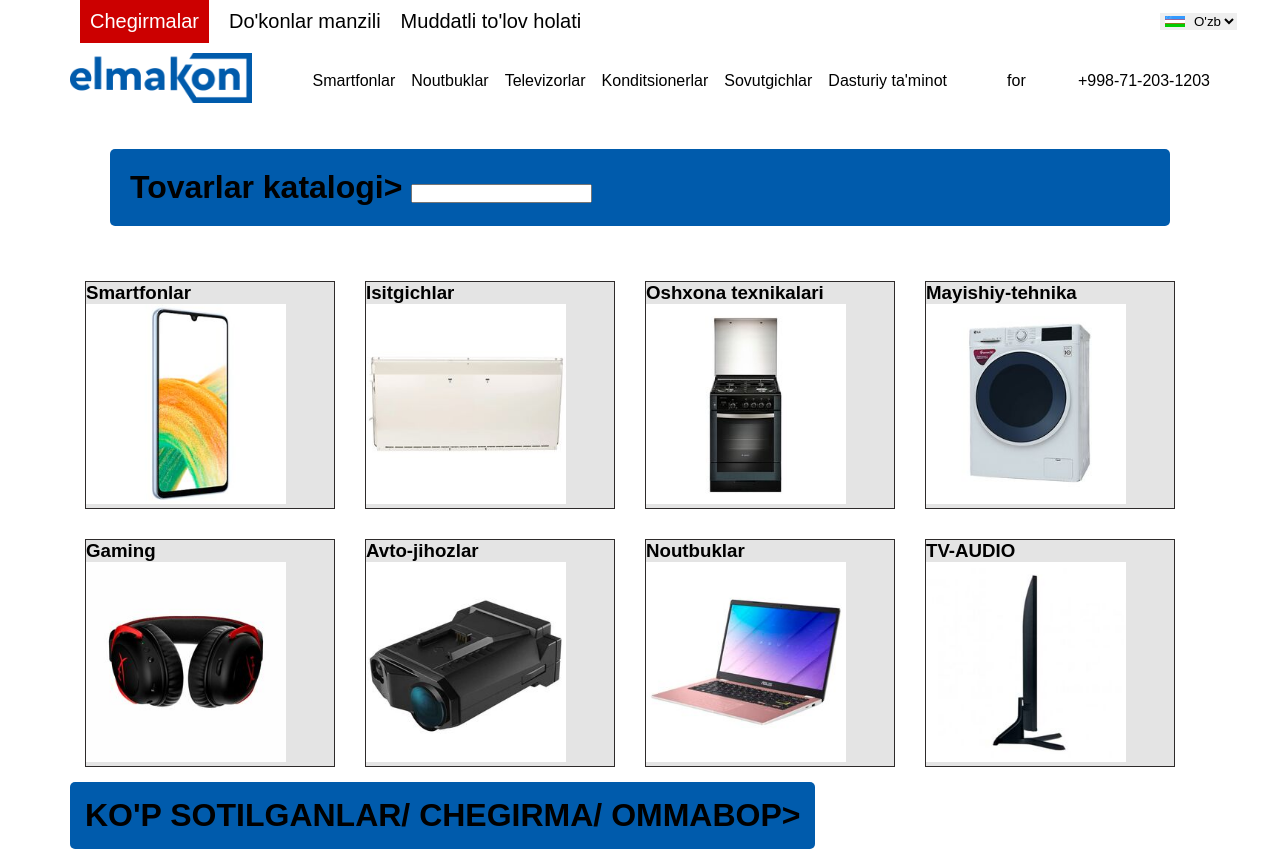
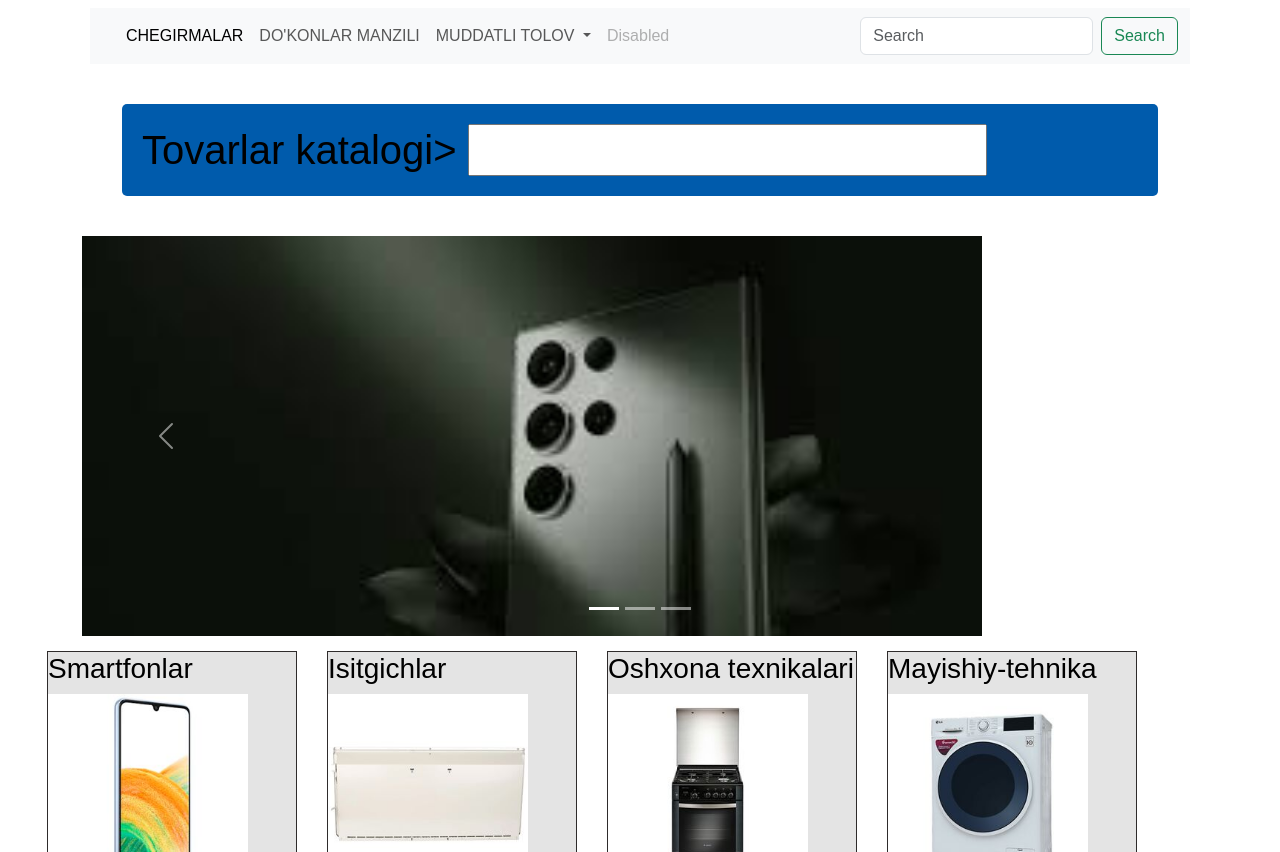
Before and after one commit to erkindavletmuratov/elmakonerkin, a plain HTML site: page index.html in a window 1280 px wide. Shown: the top 852 px of the page. Drawn offline with nearby package versions, Linux system fonts and the light colour scheme.

Commit message:
meningishimsakkiz3

```diff
--- a/index.html
+++ b/index.html
@@ -6,48 +6,77 @@
     <meta name="viewport" content="width=device-width, initial-scale=1.0">
     <meta name="description" content="  ">
     <title>ELMAKON</title>
+    <link href="https://cdn.jsdelivr.net/npm/bootstrap@5.3.2/dist/css/bootstrap.min.css" rel="stylesheet" integrity="sha384-T3c6CoIi6uLrA9TneNEoa7RxnatzjcDSCmG1MXxSR1GAsXEV/Dwwykc2MPK8M2HN" crossorigin="anonymous">
     <link rel="stylesheet" href="style.css">
     <link rel="shortcut icon" href="./logotip.jpg" type="image/x-icon">
 </head>
 <body>
     <div class="container">
         <header>
-            <div class="top">
-                <div class="top-left">
-                    <ul>
-                        <li class="rek rek1"> <a class="white"  href="">Chegirmalar</a> </li>
-                        <li class="rek" > <a class="black"  href="">Do'konlar manzili</a> </li>
-                        <li class="rek"><a class="black" href="">Muddatli to'lov holati</a></li>
+               <nav class="navbar navbar-expand-lg bg-body-tertiary">
+          <div class="container-fluid">
+          <a class="navbar-brand" href="#"></a>
+          <button class="navbar-toggler" type="button" data-bs-toggle="collapse" data-bs-target="#navbarSupportedContent" aria-controls="navbarSupportedContent" aria-expanded="false" aria-label="Toggle navigation">
+            <span class="navbar-toggler-icon"></span>
+          </button>
+          <div class="collapse navbar-collapse" id="navbarSupportedContent">
+            <ul class="navbar-nav me-auto mb-2 mb-lg-0">
+              <li class="nav-item">
+                <a class="nav-link active" aria-current="page" href="#">CHEGIRMALAR</a>
+              </li>
+              <li class="nav-item">
+                <a class="nav-link" href="#">DO'KONLAR MANZILI</a>
+              </li>
+              <li class="nav-item dropdown">
+                <a class="nav-link dropdown-toggle" href="#" role="button" data-bs-toggle="dropdown" aria-expanded="false">
+                  MUDDATLI TOLOV
+                </a>
+                <ul class="dropdown-menu">
+                  <li><a class="dropdown-item" href="#">Action</a></li>
+                  <li><a class="dropdown-item" href="#">Another action</a></li>
+                  <li><hr class="dropdown-divider"></li>
+                  <li><a class="dropdown-item" href="#">Something else here</a></li>
                 </ul>
-                </div>
-                <div class="top-right">
-                    <img class="uzbflag" src="./uzb.jpg" alt="uzb">
-                    <select class="uzboption" name="til" id="til">
-                        <option class="uzboption" value="1">O'zb</option>
-                        <option value="2">Рус</option>
-                    </select>
+              </li>
+              <li class="nav-item">
+                <a class="nav-link disabled" aria-disabled="true">Disabled</a>
+              </li>
+            </ul>
+            <form class="d-flex" role="search">
+              <input class="form-control me-2" type="search" placeholder="Search" aria-label="Search">
+              <button class="btn btn-outline-success" type="submit">Search</button>
+            </form>
           </div>
          </div>
-            <nav>
-                <a href=""><h1><img class="title" src="./elmakon.png" alt="elmakon"></h1></a>
-                <ul>
-                    <li><a class="navbar" href="">Smartfonlar</a> </li>
-                    <li><a class="navbar" href="">Noutbuklar</a></li>
-                    <li><a class="navbar" href="">Televizorlar</a></li>
-                    <li><a class="navbar" href="">Konditsionerlar</a></li>
-                    <li><a class="navbar" href="">Sovutgichlar</a></li>
-                    <li><a class="navbar" href="">Dasturiy ta'minot</a></li>
-                </ul>
-                <div>
-                    <span></span>
-                    <span>for</span>
-
-                </div>
-                <a href="">+998-71-203-1203</a>
          </nav>
 
-            <div>
                 <h1 class="tovar"><a href="">Tovarlar katalogi></a>   <input type="text"></h1>
+                <div id="carouselExampleIndicators" class="carousel slide">
+                  <div class="carousel-indicators">
+                    <button type="button" data-bs-target="#carouselExampleIndicators" data-bs-slide-to="0" class="active" aria-current="true" aria-label="Slide 1"></button>
+                    <button type="button" data-bs-target="#carouselExampleIndicators" data-bs-slide-to="1" aria-label="Slide 2"></button>
+                    <button type="button" data-bs-target="#carouselExampleIndicators" data-bs-slide-to="2" aria-label="Slide 3"></button>
+                  </div>
+                  <div class="carousel-inner">
+                    <div style="width: 900px; height: 400px;" class="carousel-item active">
+                      <img src="./s24ula.jpg" class="d-block w-100" alt="rasm">
+                    </div>
+                    <div  style="width: 900px; height: 400px;" class="carousel-item">
+                      <img src="./xonor x8b.jpg" class="d-block w-100" alt="rasm">
+                    </div>
+                    <div  style="width: 900px; height: 400px;" class="carousel-item">
+                      <img src="./iphone15.jpg" class="d-block w-100" alt="rasm">
+                    </div>
+                  </div>
+                  <button class="carousel-control-prev" type="button" data-bs-target="#carouselExampleIndicators" data-bs-slide="prev">
+                    <span class="carousel-control-prev-icon" aria-hidden="true"></span>
+                    <span class="visually-hidden">Previous</span>
+                  </button>
+                  <button class="carousel-control-next" type="button" data-bs-target="#carouselExampleIndicators" data-bs-slide="next">
+                    <span class="carousel-control-next-icon" aria-hidden="true"></span>
+                    <span class="visually-hidden">Next</span>
+                  </button>
+                </div>
             </div>
 
          </header>
@@ -121,8 +150,13 @@
             </div>
            </footer>
 
+
+           <script src="https://cdn.jsdelivr.net/npm/bootstrap@5.3.2/dist/js/bootstrap.bundle.min.js" integrity="sha384-C6RzsynM9kWDrMNeT87bh95OGNyZPhcTNXj1NW7RuBCsyN/o0jlpcV8Qyq46cDfL" crossorigin="anonymous"></script>
+           <script src="https://cdn.jsdelivr.net/npm/@popperjs/core@2.11.8/dist/umd/popper.min.js" integrity="sha384-I7E8VVD/ismYTF4hNIPjVp/Zjvgyol6VFvRkX/vR+Vc4jQkC+hVqc2pM8ODewa9r" crossorigin="anonymous"></script>
+           <script src="https://cdn.jsdelivr.net/npm/bootstrap@5.3.2/dist/js/bootstrap.min.js" integrity="sha384-BBtl+eGJRgqQAUMxJ7pMwbEyER4l1g+O15P+16Ep7Q9Q+zqX6gSbd85u4mG4QzX+" crossorigin="anonymous"></script>
+
+
      </div>
-
 
 
 </body>
--- a/style.css
+++ b/style.css
@@ -13,6 +13,8 @@ body {
     width: 1140px;
     margin: 0px auto;
 }
+
+
 
 a {
     text-decoration: none;
```
Also changed, not shown: iphone15.jpg (added), s24ula.jpg (added), xonor x8b.jpg (added). Lines whose indentation alone changed are shown as unchanged.
